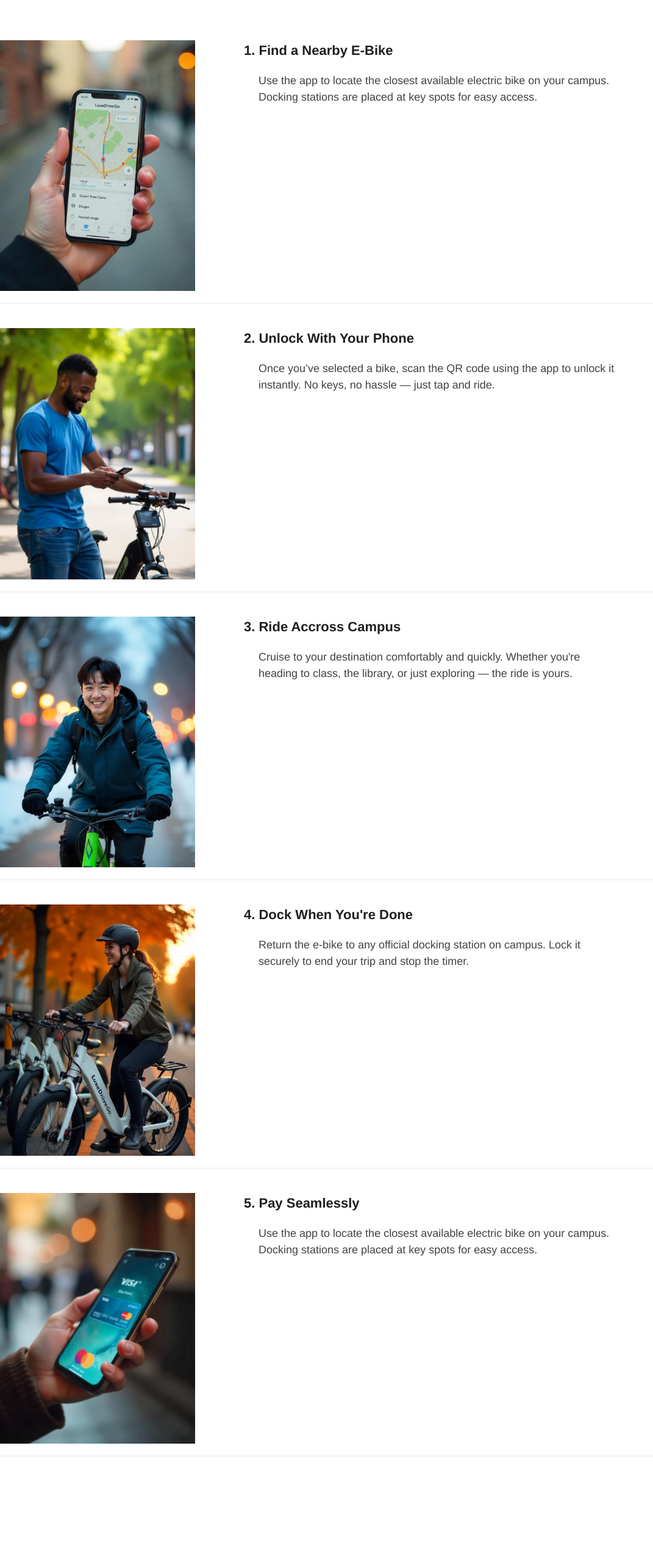
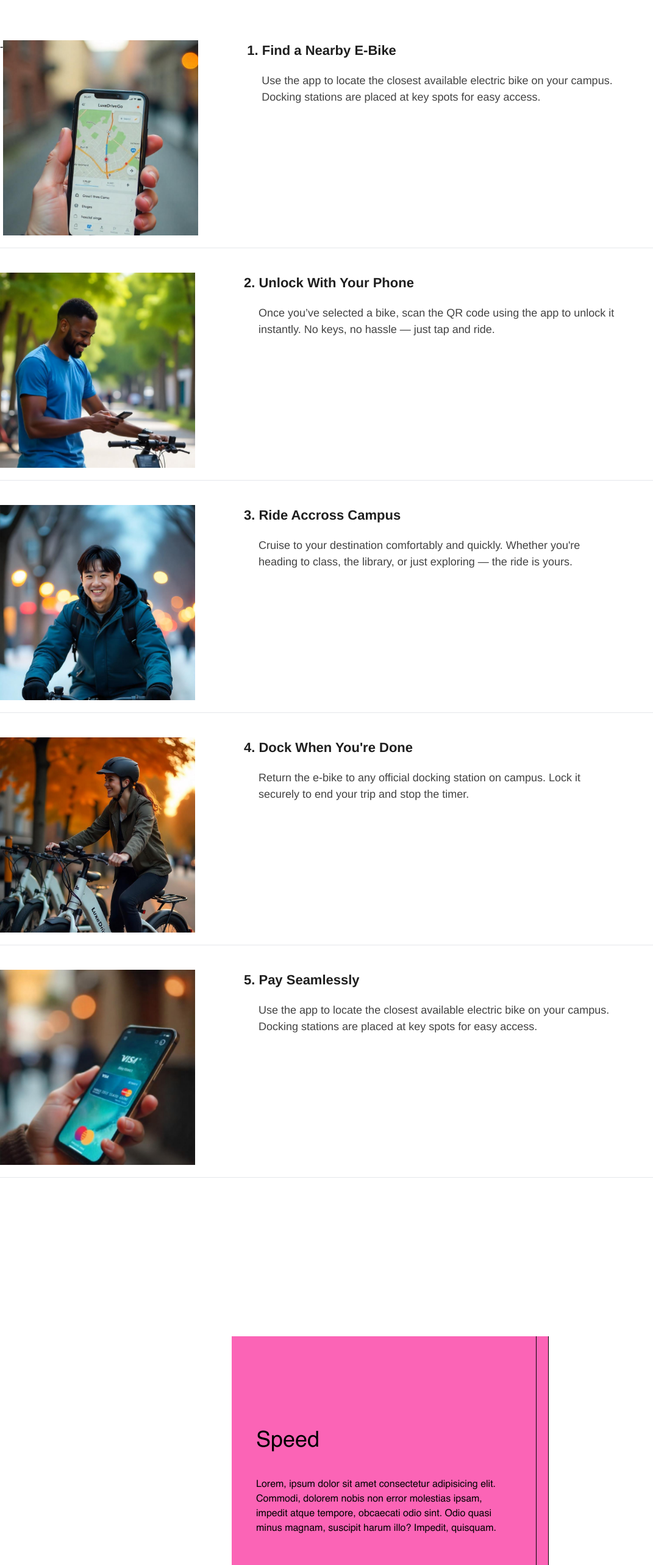
Before and after one commit to knoy00/LuxeDriveGo_New, a React (Vite) app: page /ElectricBike in a window 1280 px wide. Shown: the part 1975-4541 px from the top of the page at 61% size, without its empty margins (0-1071 px from the left). Before the commit the page ends 4403 px from the top, so only its background shows below. Built offline with nearby package versions, Linux system fonts and the light colour scheme.

Commit message:
Electric Bike Page

```diff
--- a/package.json
+++ b/package.json
@@ -15,6 +15,7 @@
     "lucide-react": "^0.487.0",
     "react": "^19.0.0",
     "react-dom": "^19.0.0",
+    "react-intersection-observer": "^9.16.0",
     "react-router-dom": "^7.5.0",
     "tailwindcss": "^4.1.3"
   },
--- /dev/null
+++ b/src/pages/Animate.jsx
@@ -0,0 +1,77 @@
+import React from 'react'
+import { motion, useScroll, useTransform } from 'framer-motion'
+import { useRef } from 'react'
+import { div } from 'framer-motion/client';
+
+function Animate() {
+    const ref = useRef(null);
+
+    const {scrollYProgress} = useScroll({
+        target: ref,
+        offset: ["center center", "end start"]
+    })
+
+    const scale = useTransform(scrollYProgress, [0, 1], [0.5, 50.5]);
+  return (
+    <div>
+        <div ref={ref} className=' relative w-full h-[200vh] flex justify-center items-center overflow-hidden'>
+            <div className='absolute left-100 flex flex-col space-y-40 w-[500px]'>
+                <div className='border-b border-black border-r rounded-br-4xl pr-5 pb-5 bg-pink-400 h-[500px] flex justify-center items-center'>
+                    <div className='px-10'>
+                        <h1 className='text-4xl mb-10'>Speed</h1>
+                        <p>
+                            Lorem, ipsum dolor sit amet consectetur      adipisicing elit. Commodi, dolorem nobis non error molestias ipsam, impedit atque tempore, obcaecati odio sint. Odio quasi minus magnam, suscipit harum illo? Impedit, quisquam.
+                        </p>
+                    </div>
+
+                </div>
+                <div className='border-b border-black border-r rounded-br-4xl pr-5 pb-5 bg-pink-400 h-[500px] flex justify-center items-center'>
+                    <div className='px-10'>
+                        <h1 className='text-4xl mb-10'>Speed</h1>
+                        <p>
+                            Lorem, ipsum dolor sit amet consectetur      adipisicing elit. Commodi, dolorem nobis non error molestias ipsam, impedit atque tempore, obcaecati odio sint. Odio quasi minus magnam, suscipit harum illo? Impedit, quisquam.
+                        </p>
+                    </div>
+
+                </div>
+
+            </div>
+            <motion.div className=' bg-black w-[150px] h-[150px] rounded-[90px] flex justify-center items-center' style={{scale}}>
+                <div className='bg-white w-[50px] h-[50px] rounded-4xl'>
+
+                </div>
+            </motion.div>
+            <div className='absolute right-100 flex flex-col space-y-40 w-[500px]'>
+                <div className='border-b border-black border-r rounded-br-4xl pr-5 pb-5 bg-pink-400 h-[500px] flex justify-center items-center'>
+                    <div className='px-10'>
+                        <h1 className='text-4xl mb-10'>Speed</h1>
+                        <p>
+                            Lorem, ipsum dolor sit amet consectetur      adipisicing elit. Commodi, dolorem nobis non error molestias ipsam, impedit atque tempore, obcaecati odio sint. Odio quasi minus magnam, suscipit harum illo? Impedit, quisquam.
+                        </p>
+                    </div>
+
+                </div>
+                <div className='border-t border-black border-l rounded-tl-4xl pr-5 pb-5 bg-pink-400 h-[500px] flex justify-center items-center'>
+                    <div className='px-10'>
+                        <h1 className='text-4xl mb-10'>Speed</h1>
+                        <p>
+                            Lorem, ipsum dolor sit amet consectetur      adipisicing elit. Commodi, dolorem nobis non error molestias ipsam, impedit atque tempore, obcaecati odio sint. Odio quasi minus magnam, suscipit harum illo? Impedit, quisquam.
+                        </p>
+                    </div>
+
+                </div>
+
+            </div>
+
+
+
+        </div>
+        <div className='h-[100vh] bg-black'>
+                <p className='text-white'>Some Content</p>
+        </div>
+    </div>
+
+  )
+}
+
+export default Animate
--- a/src/pages/ElectricBike.jsx
+++ b/src/pages/ElectricBike.jsx
@@ -1,6 +1,7 @@
 import React from 'react'
-import { motion, useInView } from 'framer-motion'
+import { motion, useInView, useScroll, useTransform  } from 'framer-motion'
 import Navbar from '../components/Navbar'
+import Animate from './Animate'
 
 
 import handlebars from '../assets/images/BikeBars.webp'
@@ -14,6 +15,7 @@ import Docking from '../assets/images/Docking.jpeg'
 
 
 
+
 import {useRef} from 'react'
 import { Dock } from 'lucide-react'
 function ElectricBike() {
@@ -23,7 +25,20 @@ function ElectricBike() {
 
     const isInView1 = useInView(ref1, { once: true });
     const isInView2 = useInView(ref2, { once: true });
-    const isInView3 = useInView(ref3, { once: true });
+
+    const { scrollYProgress } = useScroll({
+        target: ref3,
+        offset: ["start center", "end start"], // From bottom entering to top leaving
+      });
+
+      // Map scroll progress to a scale value
+      const scale = useTransform(scrollYProgress, [0, 1], [0.5, 4.5]);
+
+    // const [newRef, newInView] = useInView({
+
+    // })
+
+
   return (
     <div>
         <Navbar />
@@ -105,8 +120,9 @@ function ElectricBike() {
 
                     <div className='mt-30'>
                         <div className='flex  mt-10 space-x-20 border-b border-gray-200 pb-5'>
-                            <img src={Hand} loading='lazy' alt="Woman on bike" className='w-80 rounded-1xl'/>
-                            <div>
+                        -   <div className='w-80 h-80 contain-content'>
+                                <img src={Hand} loading='lazy' alt="Woman on bike" className='w-full'/>
+                            </div>                            <div>
                                 <h3 className='text-[22px] font-bold text-[#1f1f1f]'>1. Find a Nearby E-Bike</h3>
                                 <p className='text-[18px] font-light text-[#424242] px-6 mt-5 w-160'>
                                     Use the app to locate the closest available electric bike on your campus. Docking stations are placed at key spots for easy access.
@@ -116,8 +132,9 @@ function ElectricBike() {
                         </div>
 
                         <div className='flex  mt-10 space-x-20 border-b border-gray-200 pb-5'>
-                            <img src={Scanning} loading='lazy' alt="Woman on bike" className='w-80 rounded-1xl'/>
-                            <div>
+                            <div className='w-80 h-80 contain-content'>
+                                <img src={Scanning} loading='lazy' alt="Woman on bike" className='w-full'/>
+                            </div>                            <div>
                                 <h3 className='text-[22px] font-bold text-[#1f1f1f]'>2. Unlock With Your Phone</h3>
                                 <p className='text-[18px] font-light text-[#424242] px-6 mt-5 w-160'>
                                     Once you’ve selected a bike, scan the QR code using the app to unlock it instantly. No keys, no hassle — just tap and ride.
@@ -127,8 +144,9 @@ function ElectricBike() {
                         </div>
 
                         <div className='flex  mt-10 space-x-20 border-b border-gray-200 pb-5'>
-                            <img src={Riding} loading='lazy' alt="Woman on bike" className='w-80 rounded-1xl'/>
-                            <div>
+                            <div className='w-80 h-80 contain-content'>
+                                <img src={Riding} loading='lazy' alt="Woman on bike" className='w-full'/>
+                            </div>                            <div>
                                 <h3 className='text-[22px] font-bold text-[#1f1f1f]'>3. Ride Accross Campus</h3>
                                 <p className='text-[18px] font-light text-[#424242] px-6 mt-5 w-160'>
                                     Cruise to your destination comfortably and quickly. Whether you're heading to class, the library, or just exploring — the ride is yours.
@@ -138,7 +156,9 @@ function ElectricBike() {
                         </div>
 
                         <div className='flex  mt-10 space-x-20 border-b border-gray-200 pb-5'>
-                            <img src={Woman} loading='lazy' alt="Woman on bike" className='w-80 rounded-1xl'/>
+                            <div className='w-80 h-80 contain-content'>
+                                <img src={Woman} loading='lazy' alt="Woman on bike" className='w-full'/>
+                            </div>
                             <div>
                                 <h3 className='text-[22px] font-bold text-[#1f1f1f]'>4. Dock When You're Done</h3>
                                 <p className='text-[18px] font-light text-[#424242] px-6 mt-5 w-160'>
@@ -149,8 +169,9 @@ function ElectricBike() {
                         </div>
 
                         <div className='flex  mt-10 space-x-20 border-b border-gray-200 pb-5'>
-                            <img src={Payment} loading='lazy' alt="Woman on bike" className='w-80 rounded-1xl'/>
-                            <div>
+                            <div className='w-80 h-80 contain-content'>
+                                <img src={Payment} loading='lazy' alt="Woman on bike" className='w-full'/>
+                            </div>                            <div>
                                 <h3 className='text-[22px] font-bold text-[#1f1f1f]'>5. Pay Seamlessly</h3>
                                 <p className='text-[18px] font-light text-[#424242] px-6 mt-5 w-160'>
                                     Use the app to locate the closest available electric bike on your campus. Docking stations are placed at key spots for easy access.
@@ -161,7 +182,33 @@ function ElectricBike() {
 
                     </div>
                 </div>
+
+                {/* <div className="h-[200vh] bg-gray-100">
+                    <div className="h-screen flex items-center justify-center">
+                      <p>Scroll down to see the effect</p>
+                    </div>
+
+                    <div ref={ref3} className="h-[100vh] flex items-center justify-center">
+                      <motion.div
+                        style={{ scale }}
+                        className="w-64 h-64 bg-blue-500 rounded-xl flex items-center justify-center shadow-xl"
+                      >
+                        <p className="text-white text-xl font-bold">Zooming E-Bike</p>
+                      </motion.div>
+                    </div>
+                </div> */}
+
+
             </div>
+
+            {/* <div className='w-full'>
+                <div className='max-h-[1400px] mx-auto'>
+
+                </div>
+
+            </div> */}
+
+            <Animate />
 
         </div>
 
```
Also changed, not shown: 1 other file (tests, documents, lock files or other folders).
